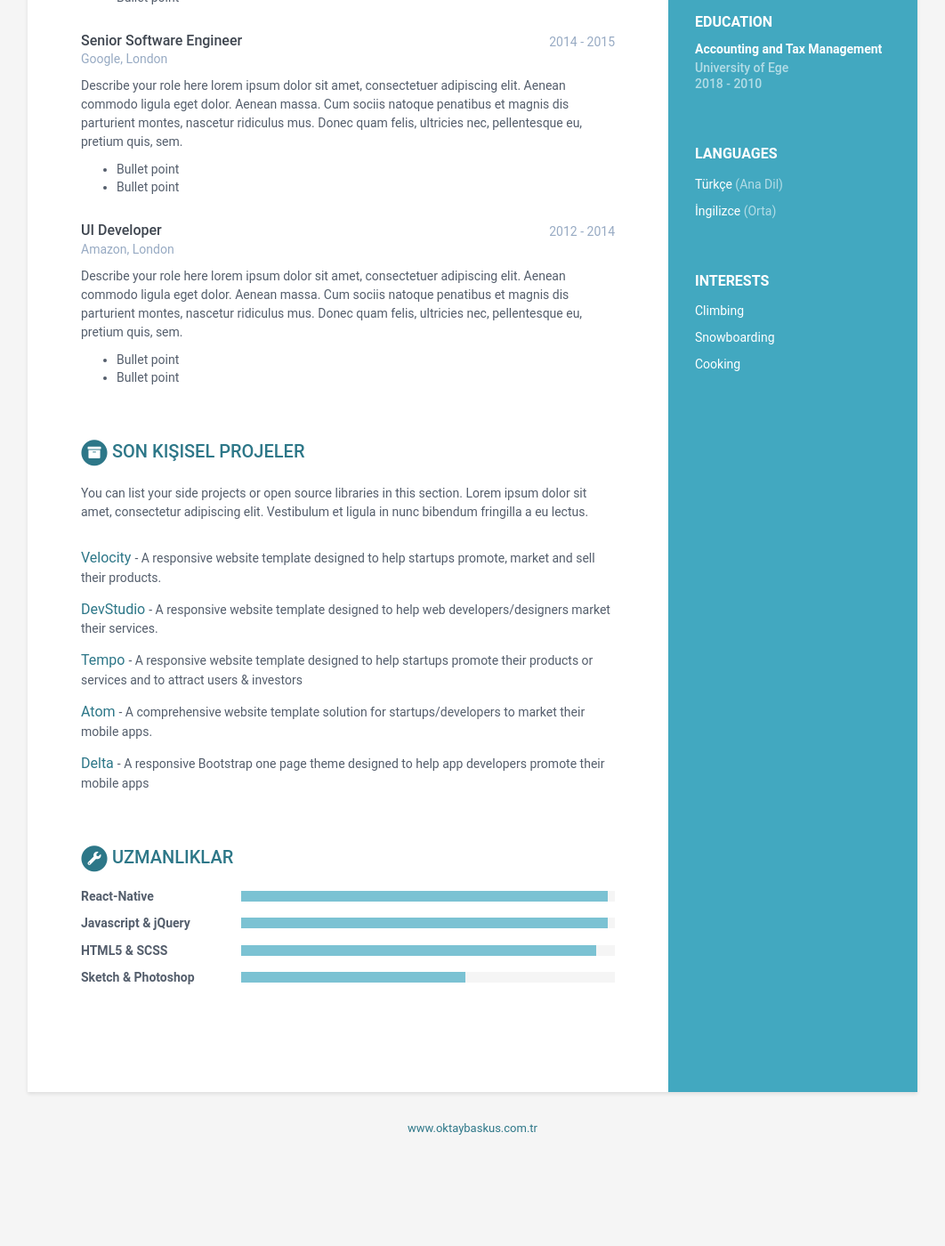
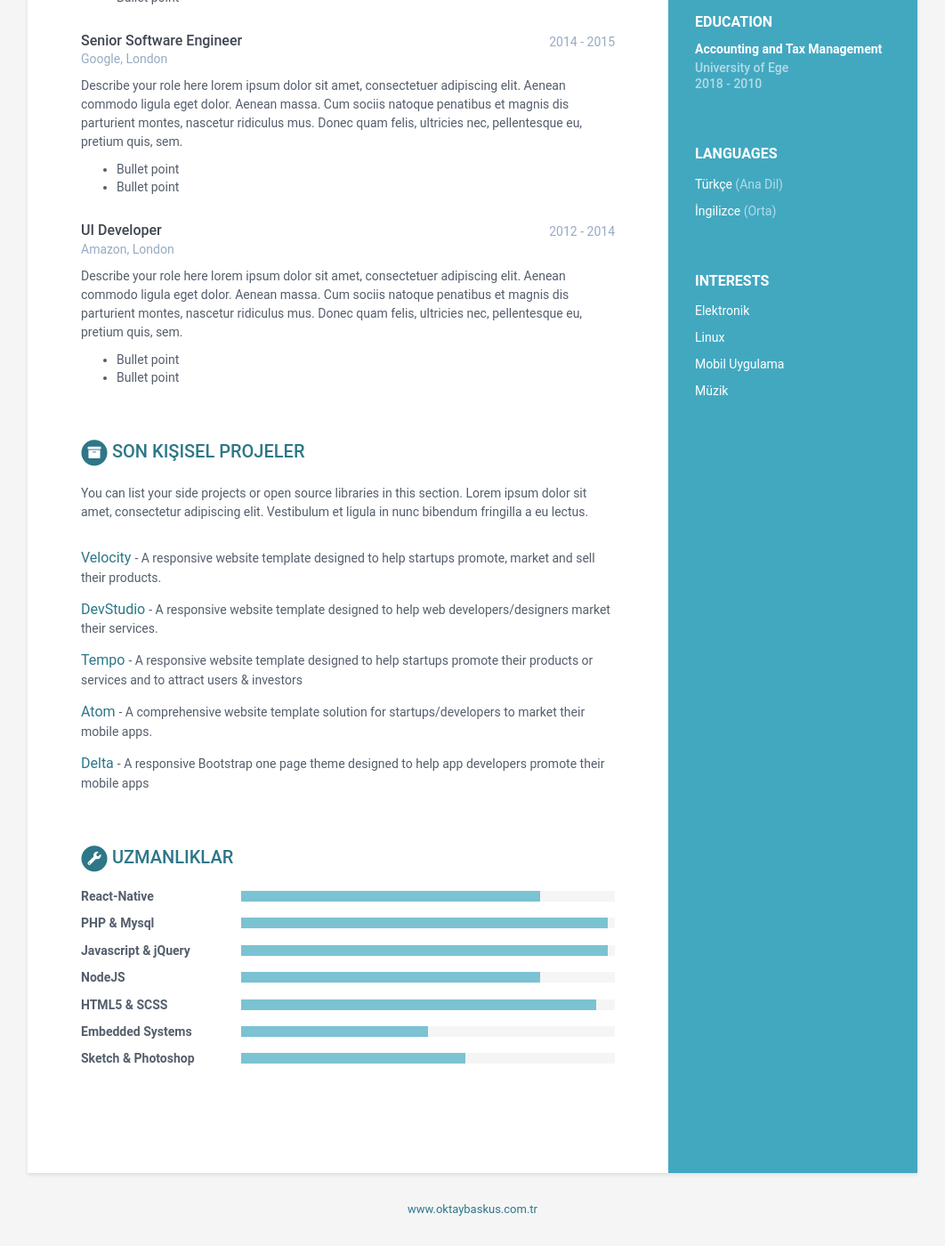
Before and after one commit to 98oktay/online-cv, a Jekyll site: the page built from docs/index.html, in a window 1280 px wide and 1400 px high, scrolled down 584 px. Shown: the whole window at 89% size, without its empty margins (109-1171 px from the left). Built offline with Jekyll 4.4.1, drawn with Linux system fonts in a browser that asks for light colours; before the commit the page ends 1892 px from its top, so only the background shows below that.

Commit message:
data updated.

```diff
--- a/docs/_data/data.yml
+++ b/docs/_data/data.yml
@@ -31,13 +31,16 @@ sidebar:
         level: Orta
 
     interests:
-      - item: Climbing
+      - item: Elektronik
         link:
 
-      - item: Snowboarding
+      - item: Linux
         link:
 
-      - item: Cooking
+      - item: Mobil Uygulama
+        link:
+
+      - item: Müzik
         link:
 
 career-profile:
@@ -134,13 +137,22 @@ skills:
 
     toolset:
       - name: React-Native
+        level: 80%
+
+      - name: PHP & Mysql
         level: 98%
 
       - name: Javascript & jQuery
         level: 98%
 
+      - name: NodeJS
+        level: 80%
+
       - name: HTML5 & SCSS
         level: 95%
+
+      - name: Embedded Systems
+        level: 50%
 
       - name: Sketch & Photoshop
         level: 60%
```
